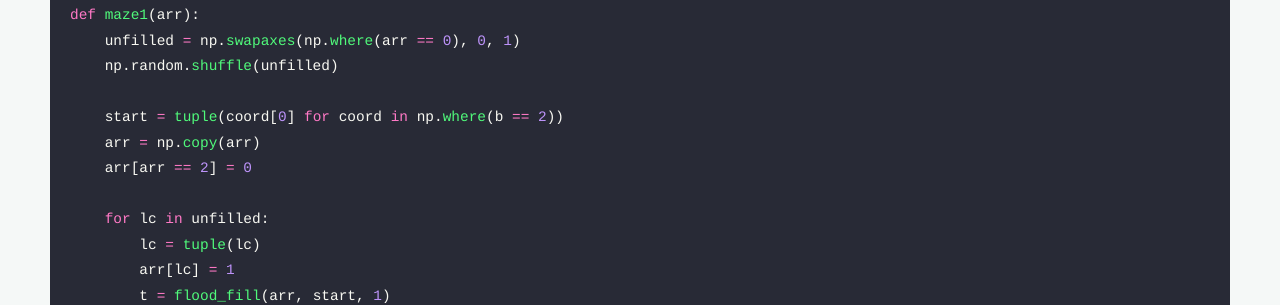
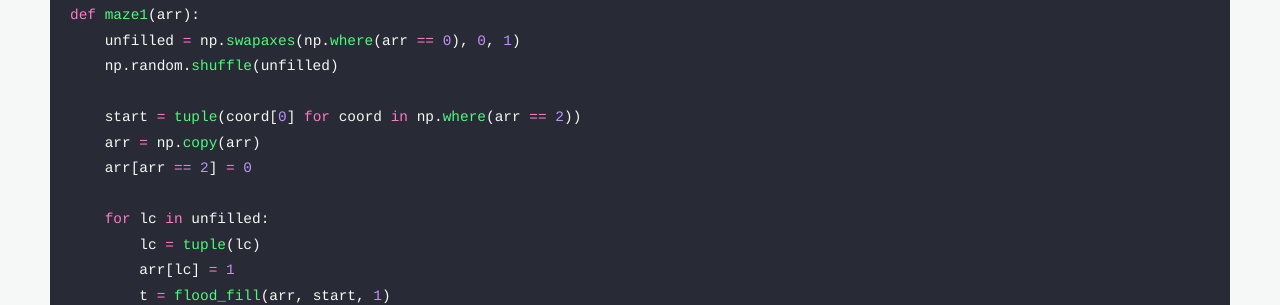
Before and after one commit to wardi/wardi.github.io, a Jekyll site: the page built from _posts/2023-07-07-flood-fill-mazes.md, in a window 1280 px wide and 900 px high, scrolled down 6208 px. Shown: the part 151-456 px from the top of the window. Built offline with Jekyll 4.4.1, drawn with Linux system fonts in a browser that asks for light colours.

Commit message:
maze functions bug fix

```diff
--- a/_posts/2023-07-07-flood-fill-mazes.md
+++ b/_posts/2023-07-07-flood-fill-mazes.md
@@ -215,7 +215,7 @@ def maze1(arr):
     unfilled = np.swapaxes(np.where(arr == 0), 0, 1)
     np.random.shuffle(unfilled)
 
-    start = tuple(coord[0] for coord in np.where(b == 2))
+    start = tuple(coord[0] for coord in np.where(arr == 2))
     arr = np.copy(arr)
     arr[arr == 2] = 0
 
@@ -247,7 +247,7 @@ def maze2(arr):
     unfilled = np.swapaxes(np.where(arr == 0), 0, 1)
     np.random.shuffle(unfilled)
 
-    start = tuple(coord[0] for coord in np.where(b == 2))
+    start = tuple(coord[0] for coord in np.where(arr == 2))
     arr = np.copy(arr)
     arr[arr == 2] = 0
 
@@ -286,7 +286,7 @@ def maze3(arr):
     unfilled = np.swapaxes(np.where(arr == 0), 0, 1)
     np.random.shuffle(unfilled)
 
-    start = tuple(coord[0] for coord in np.where(b == 2))
+    start = tuple(coord[0] for coord in np.where(arr == 2))
     arr = np.copy(arr)
     arr[arr == 2] = 0
 
```
